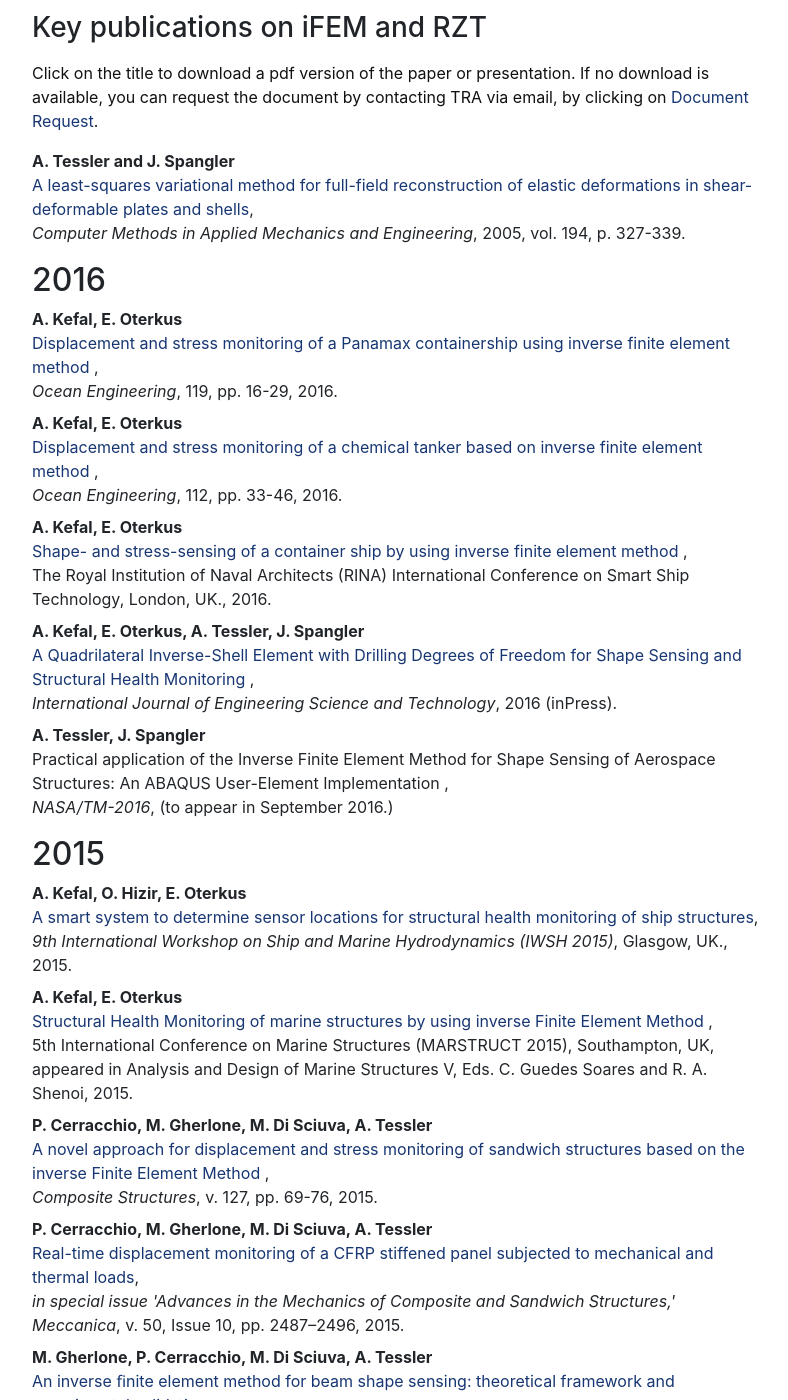
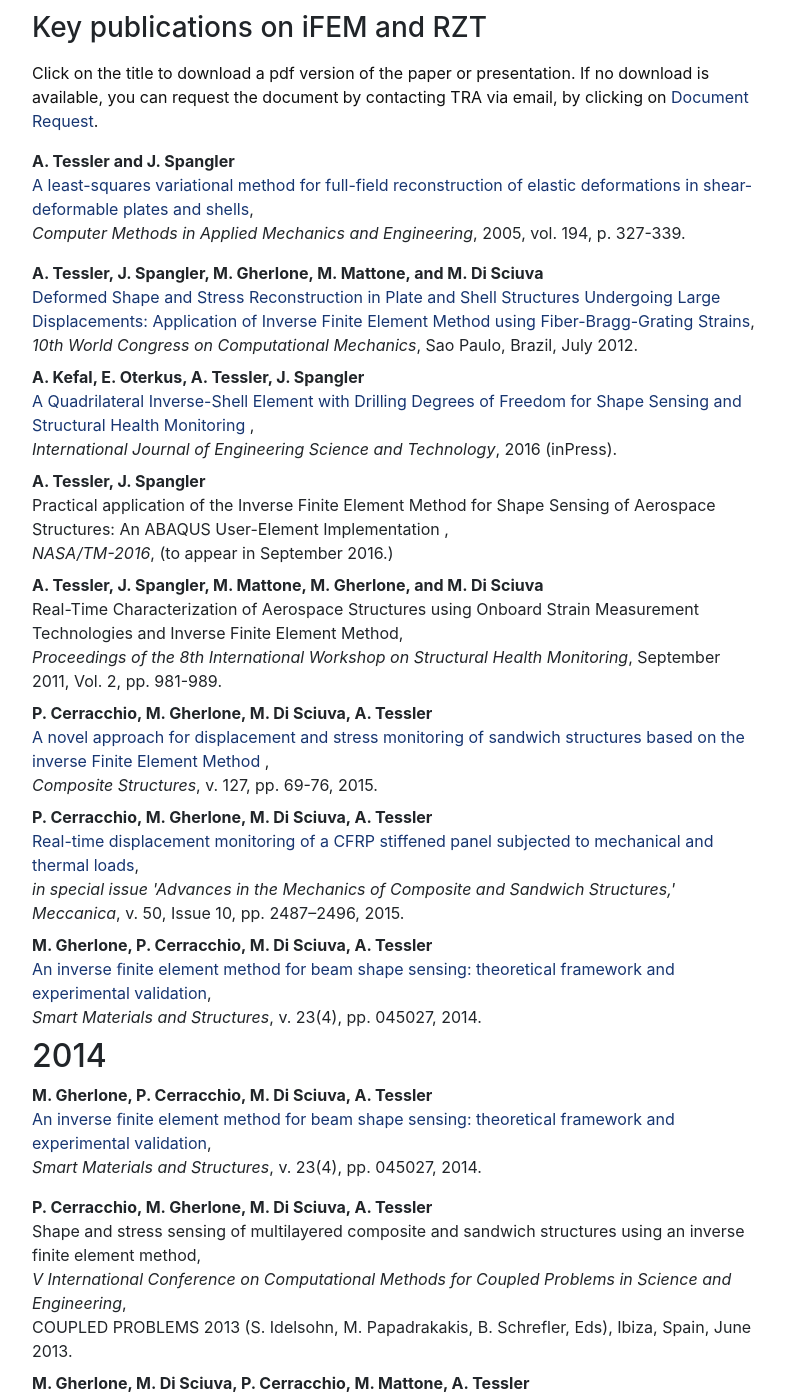
Before and after one commit to tessler-research/tessler-research.github.io, a Jekyll site: the page built from _pages/publications.html, in a window 1280 px wide and 1400 px high, scrolled down 317 px. Shown: the whole window, without its empty margins (53-841 px from the left). Built offline with Jekyll 4.4.1, drawn with Linux system fonts in a browser that asks for light colours; some of the changed text lies outside the part shown.

Commit message:
Update publications.html

```diff
--- a/_pages/publications.html
+++ b/_pages/publications.html
@@ -59,47 +59,20 @@ permalink: /publications/
               </p>
 
 
-              <h2><a name="y2016">2016</a></h2>
-
-              <dl>
-
-
+                  <!-- Deformed Shape and Stress Reconstruction in Plate and Shell Structures
+             Undergoing Large Displacements: Application of Inverse Finite Element
+         Method using Fiber-Bragg-Grating Strains
+          -->
                   <dt class="bibliography_journal">
-                      A. Kefal, E. Oterkus
+                    A. Tessler, J. Spangler, M. Gherlone, M. Mattone, and M. Di Sciuva
                   </dt>
                   <dd class="bibliography_journal2">
-                      <a href="http://dx.doi.org/10.1016/j.oceaneng.2016.04.025"  target="_blank">
-                          Displacement and stress monitoring of a Panamax containership using inverse finite element method
-                      </a>,
-                      <br>
-                      <i>Ocean Engineering</i>, 119, pp. 16-29, 2016.
-                  </dd>
-
-
-
-                  <dt class="bibliography_journal">
-                      A. Kefal, E. Oterkus
-                  </dt>
-                  <dd class="bibliography_journal2">
-                      <a href="http://dx.doi.org/10.1016/j.oceaneng.2015.11.032"  target="_blank">
-                          Displacement and stress monitoring of a chemical tanker based on inverse finite element method
-                      </a>,
-                      <br>
-                      <i>Ocean Engineering</i>, 112, pp. 33-46, 2016.
-                  </dd>
-
-
-                  <dt class="bibliography_journal">
-                      A. Kefal, E. Oterkus
-                  </dt>
-                  <dd class="bibliography_journal2">
-                      <a href="https://pure.strath.ac.uk/portal/en/publications/shape-and-stresssensing-of-a-container-ship-by-using-inverse-finite-element-method(f495aee2-1ba3-471e-af63-4a73006ad4be).html"  target="_blank">
-                          Shape- and stress-sensing of a container ship by using inverse finite element method
-                      </a>,
-                      <br>
-                      The Royal Institution of Naval Architects (RINA) International Conference on Smart Ship Technology, London, UK., 2016.
-                  </dd>
-
+                  <a href="publications/2012-WCCM-Brazil-Tessler.pdf"  target="_blank">
+        Deformed Shape and Stress Reconstruction in Plate and Shell Structures
+        Undergoing Large Displacements: Application of Inverse Finite Element
+        Method using Fiber-Bragg-Grating Strains</a>,<br/>
+                  <i>10th World Congress on Computational Mechanics</i>, Sao Paulo, Brazil, July 2012.
+        </dd>
 
 
                   <dt class="bibliography_journal">
@@ -114,6 +87,7 @@ permalink: /publications/
                       <i>International Journal of Engineering Science and Technology</i>, 2016 (inPress).
                       </dd>
 
+
                       <dt class="bibliography_journal">
                           A. Tessler, J. Spangler
                       </dt>
@@ -125,35 +99,24 @@ permalink: /publications/
                       <br>
                       <i>NASA/TM-2016</i>, (to appear in September 2016.)
                   </dd>
-              </dl>
-
-              <h2><a name="y2015">2015</a></h2>
-              <dl>
 
 
+
+                  <!-- Real-Time Characterization of Aerospace Structures using
+                       Onboard Strain Measurement Technologies and Inverse
+                       Finite Element Method
+          -->
                   <dt class="bibliography_journal">
-                      A. Kefal, O. Hizir, E. Oterkus
+                    A. Tessler, J. Spangler, M. Mattone, M. Gherlone, and M. Di Sciuva
                   </dt>
                   <dd class="bibliography_journal2">
-                      <a href="https://www.researchgate.net/publication/289479479_A_smart_system_to_determine_sensor_locations_for_structural_health_monitoring_of_ship_structures"
-                         target="_blank">
-                      A smart system to determine sensor locations for structural health monitoring of ship structures</a>,
-                      <br>
-                      <i>9th International Workshop on Ship and Marine Hydrodynamics (IWSH 2015)</i>, Glasgow, UK., 2015.
-                  </dd>
 
-                  <dt class="bibliography_journal">
-                      A. Kefal, E. Oterkus
-                  </dt>
-                  <dd class="bibliography_journal2">
-                      <a href="http://dx.doi.org/10.1201/b18179-46"  target="_blank">
-                          Structural Health Monitoring of marine structures by using inverse Finite Element Method
-                      </a>,
-                      <br>
-                      5th International Conference on Marine Structures (MARSTRUCT 2015), Southampton, UK,
-                      appeared in Analysis and Design of Marine Structures V,
-                      Eds. C. Guedes Soares and R. A. Shenoi, 2015.
-                  </dd>
+        Real-Time Characterization of Aerospace Structures using
+                  Onboard Strain Measurement Technologies and Inverse
+                  Finite Element Method,<br/>
+                  <i>Proceedings of the 8th International Workshop on Structural Health Monitoring</i>,
+        September 2011, Vol. 2, pp. 981-989.
+        </dd>
 
 
                   <dt class="bibliography_journal">
@@ -207,8 +170,6 @@ permalink: /publications/
                   </dd>
               </dl>
 
-              <h2><a name="y2013">2013</a></h2>
-              <dl>
                   <dt class="bibliography_journal">
                       P. Cerracchio, M. Gherlone, M. Di Sciuva, A. Tessler
                   </dt>
@@ -238,25 +199,6 @@ permalink: /publications/
                       9-12 Sept. 2013, Naples, Italy.
                   </dd>
               </dl>
-
-
-              <h2><a name="y2012">2012</a></h2>
-
-              <dl>
-                  <!-- Deformed Shape and Stress Reconstruction in Plate and Shell Structures
-             Undergoing Large Displacements: Application of Inverse Finite Element
-         Method using Fiber-Bragg-Grating Strains
-          -->
-                  <dt class="bibliography_journal">
-                    A. Tessler, J. Spangler, M. Gherlone, M. Mattone, and M. Di Sciuva
-                  </dt>
-                  <dd class="bibliography_journal2">
-                  <a href="publications/2012-WCCM-Brazil-Tessler.pdf"  target="_blank">
-        Deformed Shape and Stress Reconstruction in Plate and Shell Structures
-        Undergoing Large Displacements: Application of Inverse Finite Element
-        Method using Fiber-Bragg-Grating Strains</a>,<br/>
-                  <i>10th World Congress on Computational Mechanics</i>, Sao Paulo, Brazil, July 2012.
-        </dd>
 
 
                   <!--
@@ -302,22 +244,6 @@ permalink: /publications/
         </dd>
 
 
-
-                  <!-- Real-Time Characterization of Aerospace Structures using
-                       Onboard Strain Measurement Technologies and Inverse
-                       Finite Element Method
-          -->
-                  <dt class="bibliography_journal">
-                    A. Tessler, J. Spangler, M. Mattone, M. Gherlone, and M. Di Sciuva
-                  </dt>
-                  <dd class="bibliography_journal2">
-
-        Real-Time Characterization of Aerospace Structures using
-                  Onboard Strain Measurement Technologies and Inverse
-                  Finite Element Method,<br/>
-                  <i>Proceedings of the 8th International Workshop on Structural Health Monitoring</i>,
-        September 2011, Vol. 2, pp. 981-989.
-        </dd>
 
                   <!-- Advances in Structural Analysis Methods for Structural Health
              Management of NextGen Aerospace Vehicles
```
